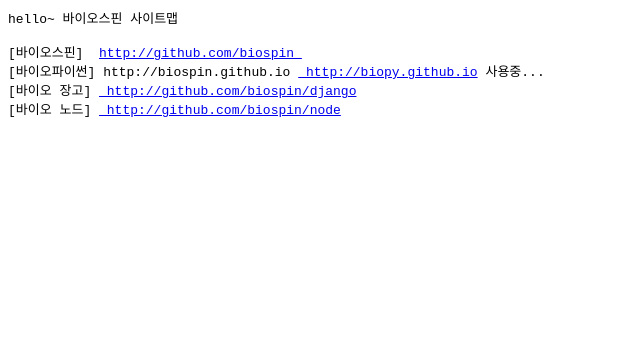
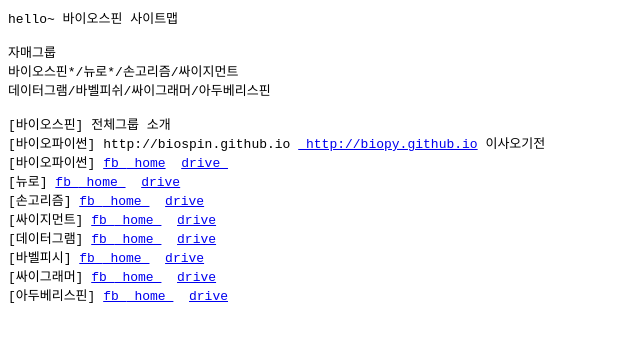
Before and after one commit to biospin/biospin.github.io, a plain HTML site: page index.html in a window 1280 px wide. Shown: the whole page, without its empty margins (0-640 px from the left). Drawn offline with Linux system fonts and the light colour scheme.

Commit message:
사이트맵 수정

```diff
--- a/index.html
+++ b/index.html
@@ -1,9 +1,24 @@
 <pre>
 hello~ 바이오스핀 사이트맵
 
-[바이오스핀]  <a href="http://github.com/biospin">http://github.com/biospin </a>
-[바이오파이썬] http://biospin.github.io <a href="http://biopy.github.io"> http://biopy.github.io</a> 사용중...
+자매그룹
+바이오스핀*/뉴로*/손고리즘/싸이지먼트
+데이터그램/바벨피쉬/싸이그래머/아두베리스핀
+
+[바이오스핀] 전체그룹 소개
+[바이오파이썬] http://biospin.github.io <a href="http://biopy.github.io"> http://biopy.github.io</a> 이사오기전
+[바이오파이썬] <a href="#">fb </a><a href="http://biospin.github.io/biopy"> home</a>  <a href="#">drive </a>
+[뉴로] <a href="#">fb </a><a href="http://biospin.github.io/neuropy"> home </a>  <a href="#">drive</a>
+[손고리즘] <a href="#">fb </a><a href="#"> home </a>  <a href="#">drive</a>
+[싸이지먼트] <a href="#">fb </a><a href="#"> home </a>  <a href="#">drive</a>
+[데이터그램] <a href="#">fb </a><a href="#"> home </a>  <a href="#">drive</a>
+[바벨피시] <a href="#">fb </a><a href="#"> home </a>  <a href="#">drive</a>
+[싸이그래머] <a href="#">fb </a><a href="#"> home </a>  <a href="#">drive</a>
+[아두베리스핀] <a href="#">fb </a><a href="#"> home </a>  <a href="#">drive</a>
+
+
+<!--
 [바이오 장고] <a href="http://github.com/biospin/django"> http://github.com/biospin/django</a>
 [바이오 노드] <a href="http://github.com/biospin/node"> http://github.com/biospin/node</a>
-
+-->
 </pre>
```
